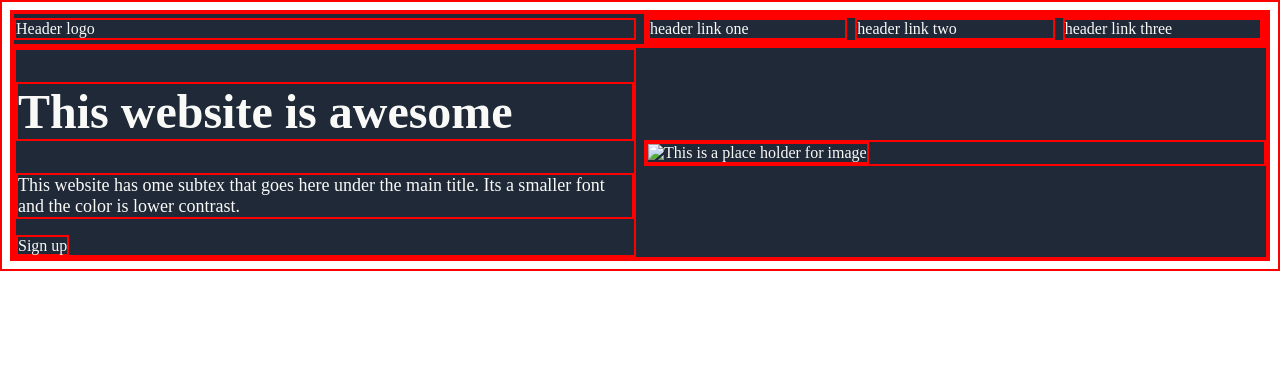
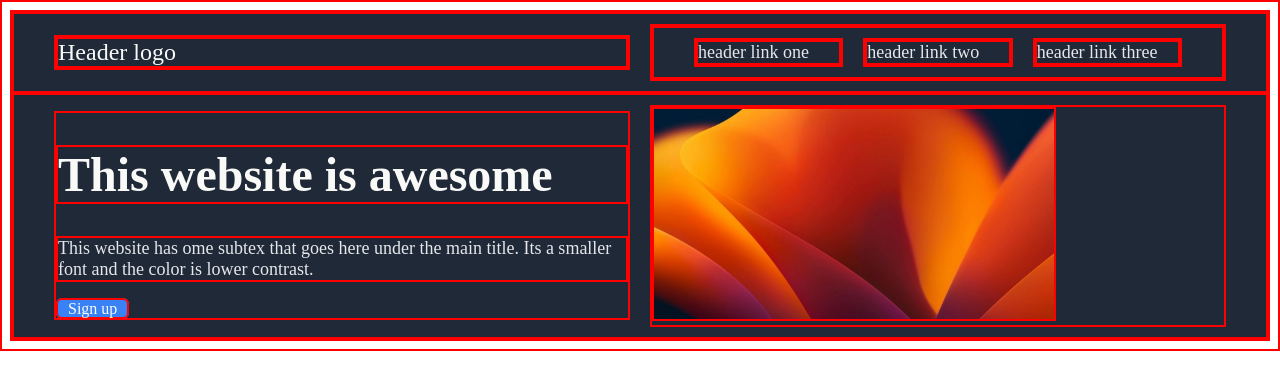
Before and after one commit to wenjiang5/flexbox, a plain HTML site: page index.html in a window 1280 px wide. Drawn offline with Linux system fonts and the light colour scheme.

Commit message:
style section 1 modified

```diff
--- a/index.html
+++ b/index.html
@@ -9,12 +9,20 @@
 </head>
 <body>
     <div class="sec1">
-        <div class="item"> Header logo </div>
+        <div class="item">
+            <div class = "logo"> Header logo </div>
+        </div>
         <div class="item">
             <div class="sec1">
-                <div class="item"> header link one </div>
-                <div class="item"> header link two </div>
-                <div class="item"> header link three </div>
+                <div class="item">
+                    <div class="secondary"> header link one </div>
+                </div>
+                <div class="item">
+                    <div class="secondary"> header link two </div>
+                </div>
+                <div class="item">
+                    <div class="secondary"> header link three </div>
+                </div>
             </div>
         </div>
     </div>
@@ -23,10 +31,10 @@
             <h1 class="header"> This website is awesome </h1>
             <p class="secondary"> This website has ome subtex that goes here under the main title.
             Its a smaller font and the color is lower contrast. </p>
-            <a> Sign up</a>
+            <a class="button"> Sign up</a>
         </div>
         <div class="item">
-            <img src="images/file.png" alt="This is a place holder for image">
+            <img src="images/test.jpeg" alt="This is a place holder for image">
         </div>
     </div>
 </body>
--- a/styles/styles.css
+++ b/styles/styles.css
@@ -3,24 +3,43 @@
 }
 
 .sec1 {
-    color: #F9FAF8;
     background-color: #1F2937;
     display: flex;
     align-items: center;
     justify-content: center;
-    gap: 8px;
+    gap: 20px;
+    padding: 10px;
+    padding-left: 40px;
+    padding-right: 40px;
 }
 
 .sec1 .item {
-    flex: 1 1
+    flex: 1 1;
+    /*padding: 1em;*/
 }
 
 .sec1 .item .header {
+    color: #F9FAF8;
     font-size : 48px;
     font-weight: extra-bold;
 }
 
 .sec1 .item .secondary {
     font-size : 18px;
-    font-weight: E5E7EB;
+    color: #E5E7EB;
 }
+
+.sec1 .item .logo {
+    color: #F9FAF8;
+    font-size:24px;
+}
+
+.sec1 .item .button {
+    color: #F9FAF8;
+    border-radius: 6px;
+    background: #3882F6;
+    padding-left : 10px;
+    padding-right : 10px;
+}
+
+img {max-width:70%;}
```
Also changed, not shown: images/test.jpeg (added).
